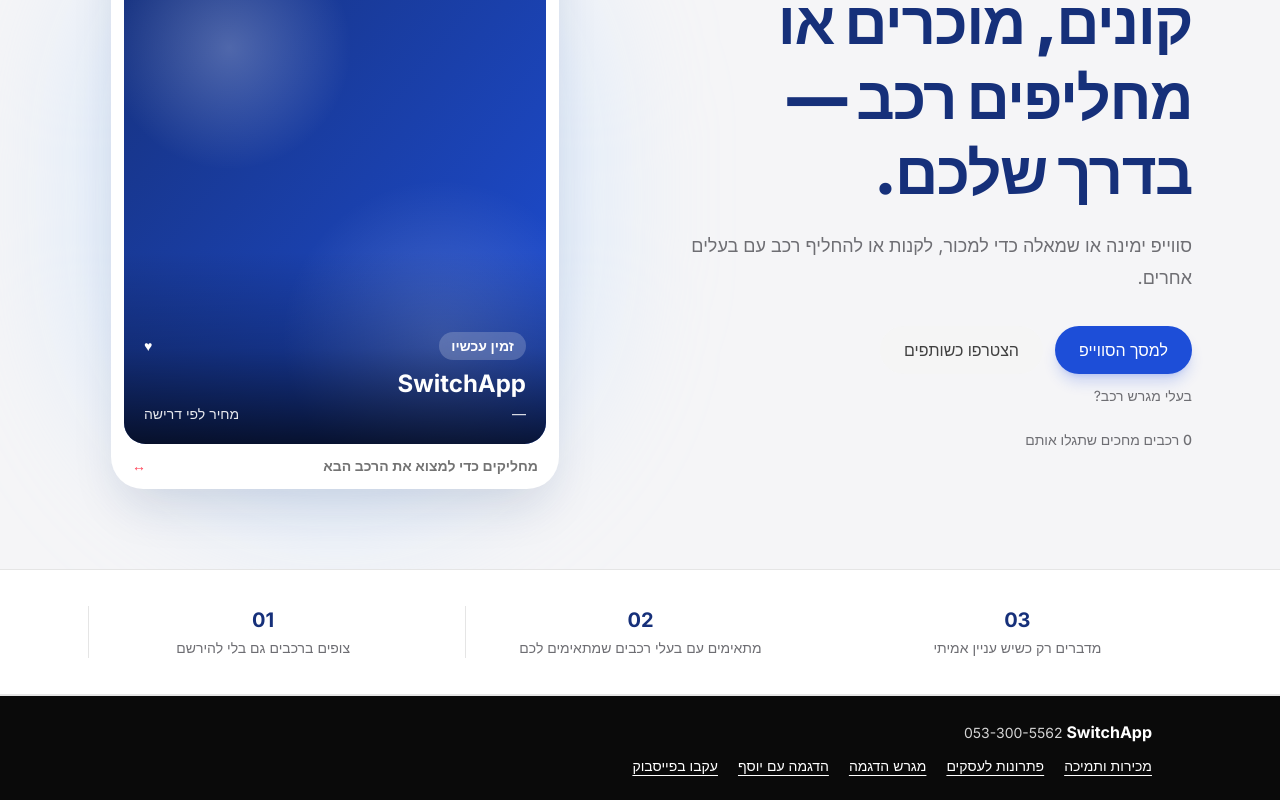
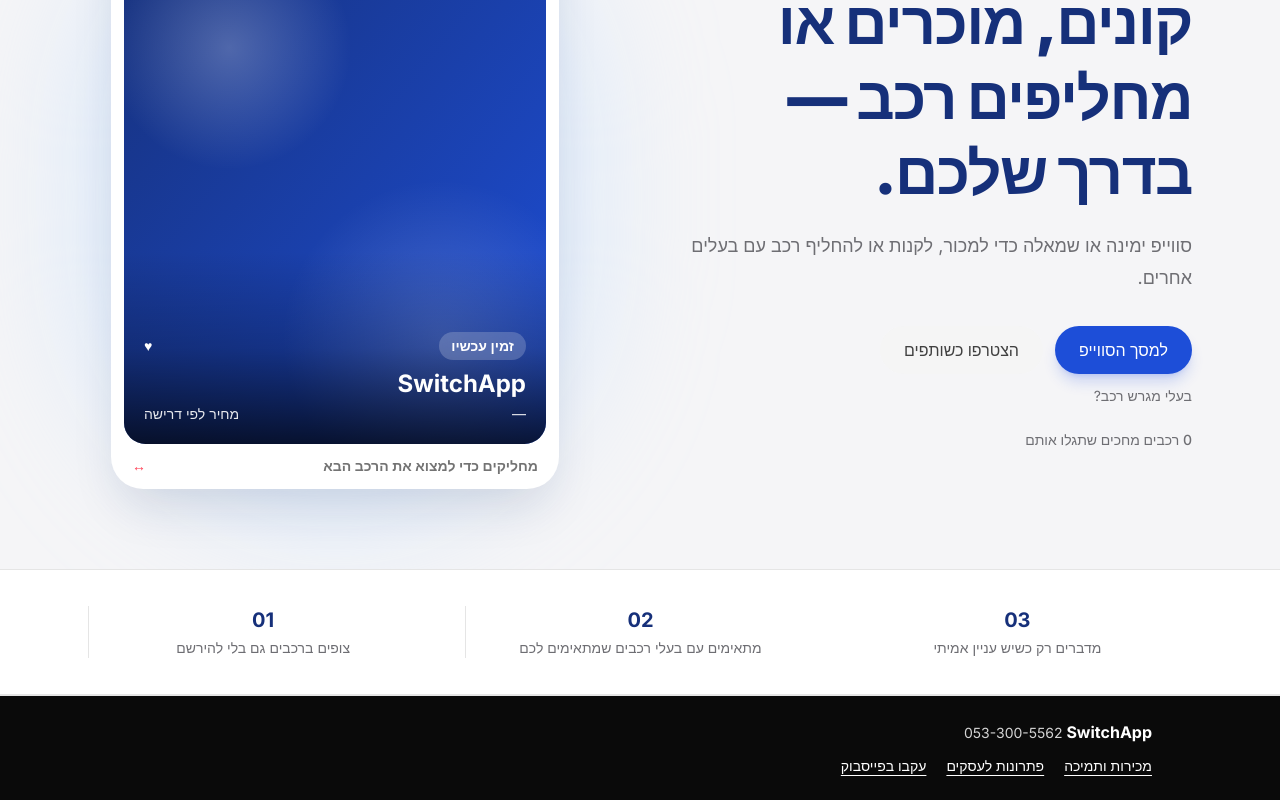
Before and after one commit to oferdelkom-creator/swithapp, a Next.js app: page / in a window 1280 px wide. Shown: the part 234-1034 px from the top of the page. Built offline with nearby package versions, Linux system fonts and the light colour scheme; no server answers; the database is empty.

Commit message:
Remove demo links from production footer

```diff
--- a/components/BrandLinks.tsx
+++ b/components/BrandLinks.tsx
@@ -1,10 +1,10 @@
 import type { Locale } from "@/lib/i18n/translations";
 
 const labels = {
-  he: ["מכירות ותמיכה", "פתרונות לעסקים", "מגרש הדגמה", "הדגמה עם יוסף", "עקבו בפייסבוק"],
-  en: ["Sales & support", "Business solutions", "Demo showroom", "Demo with Yosef", "Follow on Facebook"],
-  ru: ["Продажи и поддержка", "Для бизнеса", "Демо-автосалон", "Демонстрация с Йосефом", "Мы в Facebook"],
-  ar: ["المبيعات والدعم", "حلول للأعمال", "معرض تجريبي", "عرض مع يوسف", "تابعونا على فيسبوك"],
+  he: ["מכירות ותמיכה", "פתרונות לעסקים", "עקבו בפייסבוק"],
+  en: ["Sales & support", "Business solutions", "Follow on Facebook"],
+  ru: ["Продажи и поддержка", "Для бизнеса", "Мы в Facebook"],
+  ar: ["المبيعات والدعم", "حلول للأعمال", "تابعونا على فيسبوك"],
 };
 
 export default function BrandLinks({ locale }: { locale: Locale }) {
@@ -12,9 +12,7 @@
   const links = [
     ["https://wa.me/972533005562", text[0]],
     ["https://business.switchapp.co.il", text[1]],
-    ["https://www.switchapp.co.il/d/yossi-malka", text[2]],
-    ["https://www.switchapp.co.il/agent/yossi-malka", text[3]],
-    ["https://www.facebook.com/profile.php?id=61593678334156", text[4]],
+    ["https://www.facebook.com/profile.php?id=61593678334156", text[2]],
   ];
   return (
     <footer className="border-t border-neutral-200 bg-neutral-950 px-4 py-6 text-white">
```
